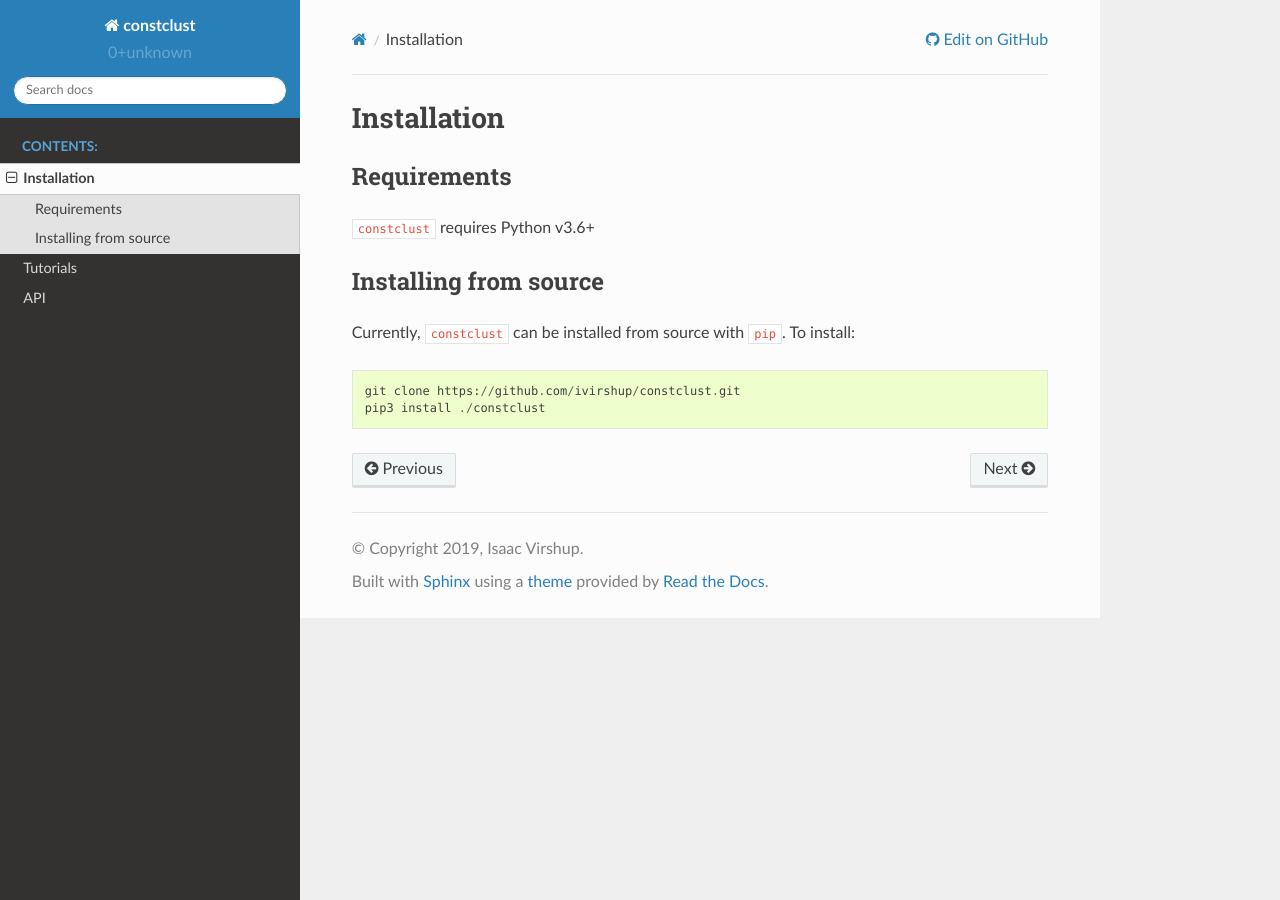
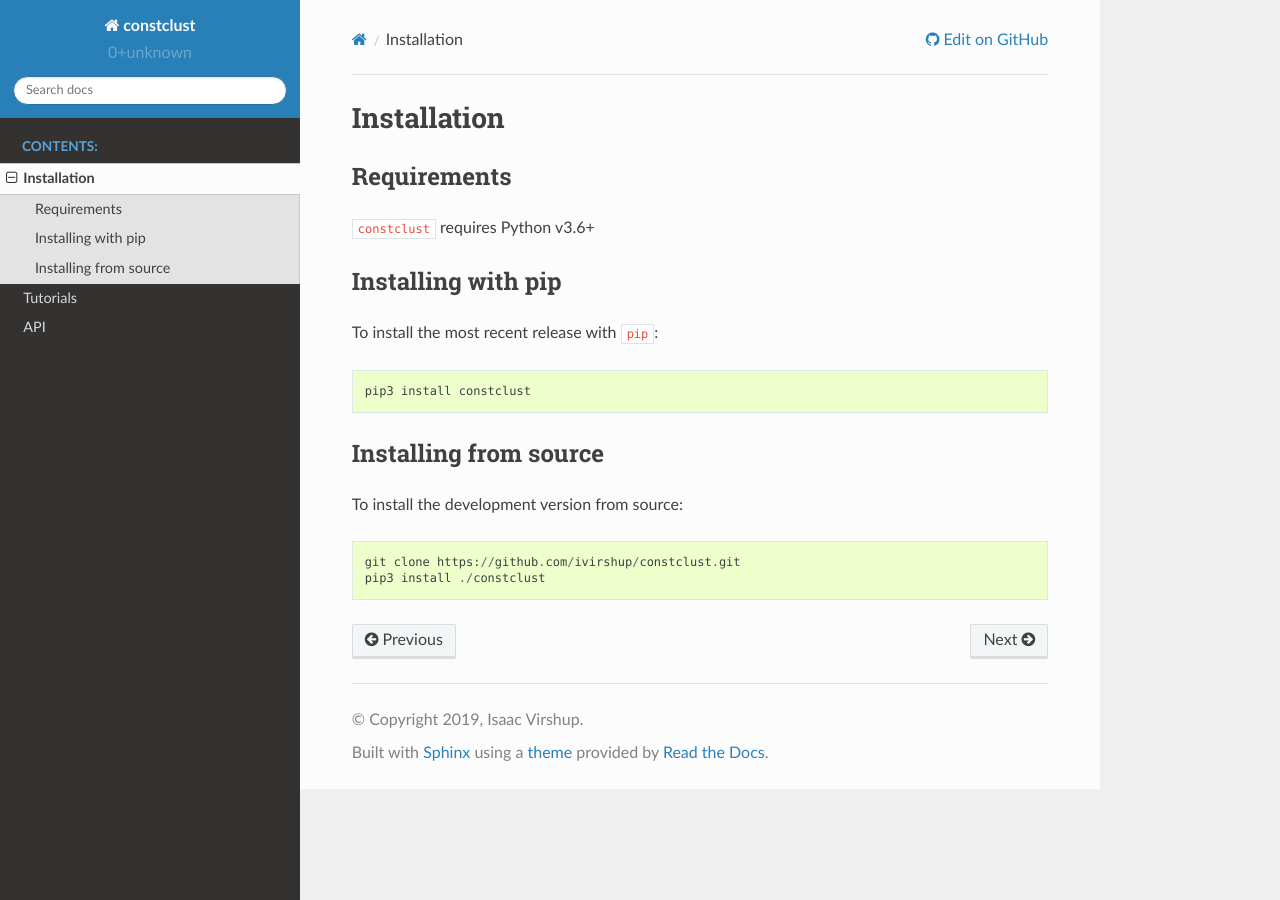
Before and after one commit to ivirshup/constclust, a Sphinx documentation site: the page built from docs/source/installation.rst, in a window 1280 px wide. Built offline with Sphinx 7.4.7 and the Read the Docs theme 2.0.0, drawn with Linux system fonts in a browser that asks for light colours.

Commit message:
Update installation instructions

```diff
--- a/docs/source/installation.rst
+++ b/docs/source/installation.rst
@@ -6,10 +6,17 @@ Requirements
 
 ``constclust`` requires Python v3.6+
 
+Installing with pip
+-------------------
+
+To install the most recent release with ``pip``::
+
+    pip3 install constclust
+
 Installing from source
 ----------------------
 
-Currently, ``constclust`` can be installed from source with ``pip``. To install::
+To install the development version from source::
 
     git clone https://github.com/ivirshup/constclust.git
     pip3 install ./constclust
```
